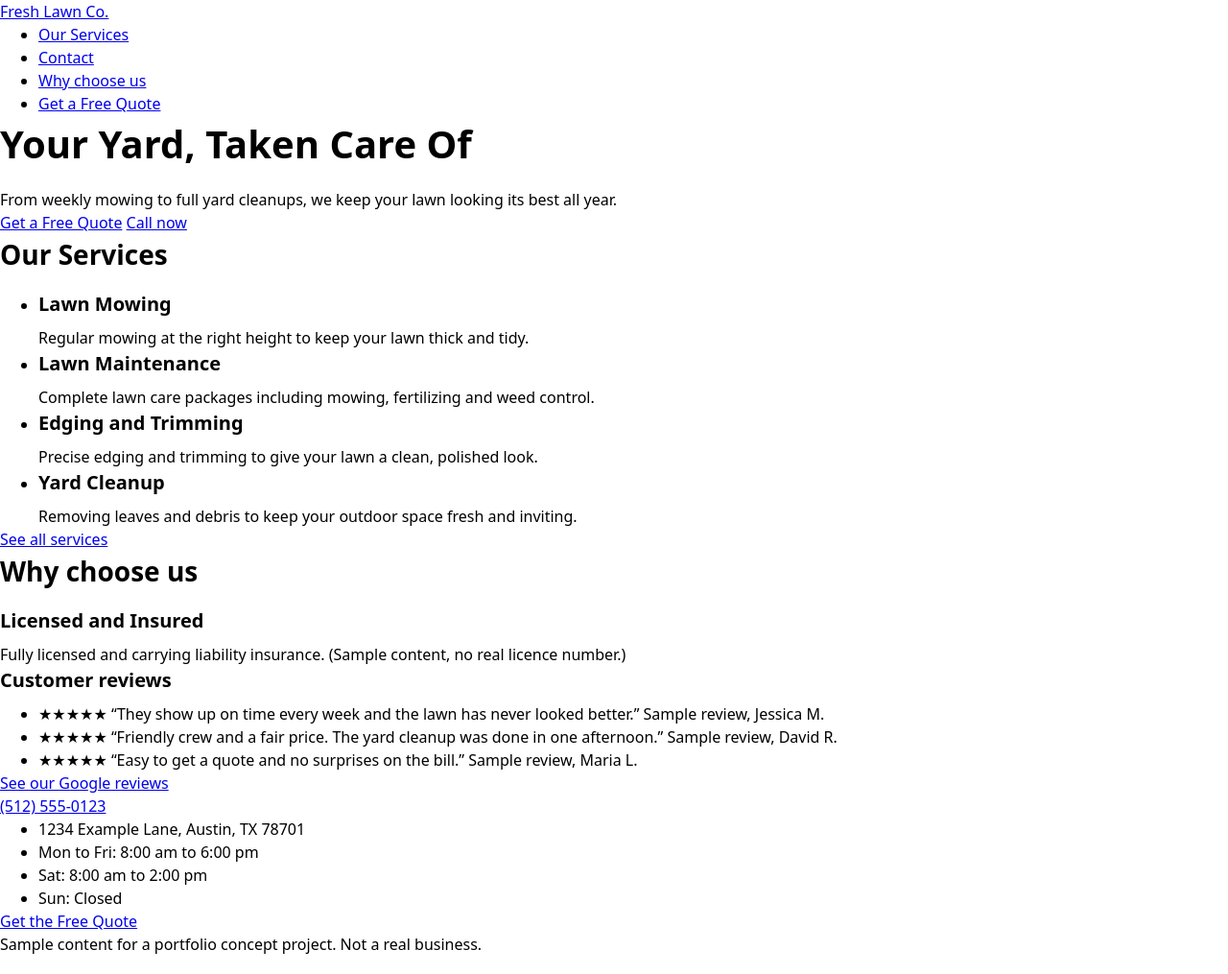
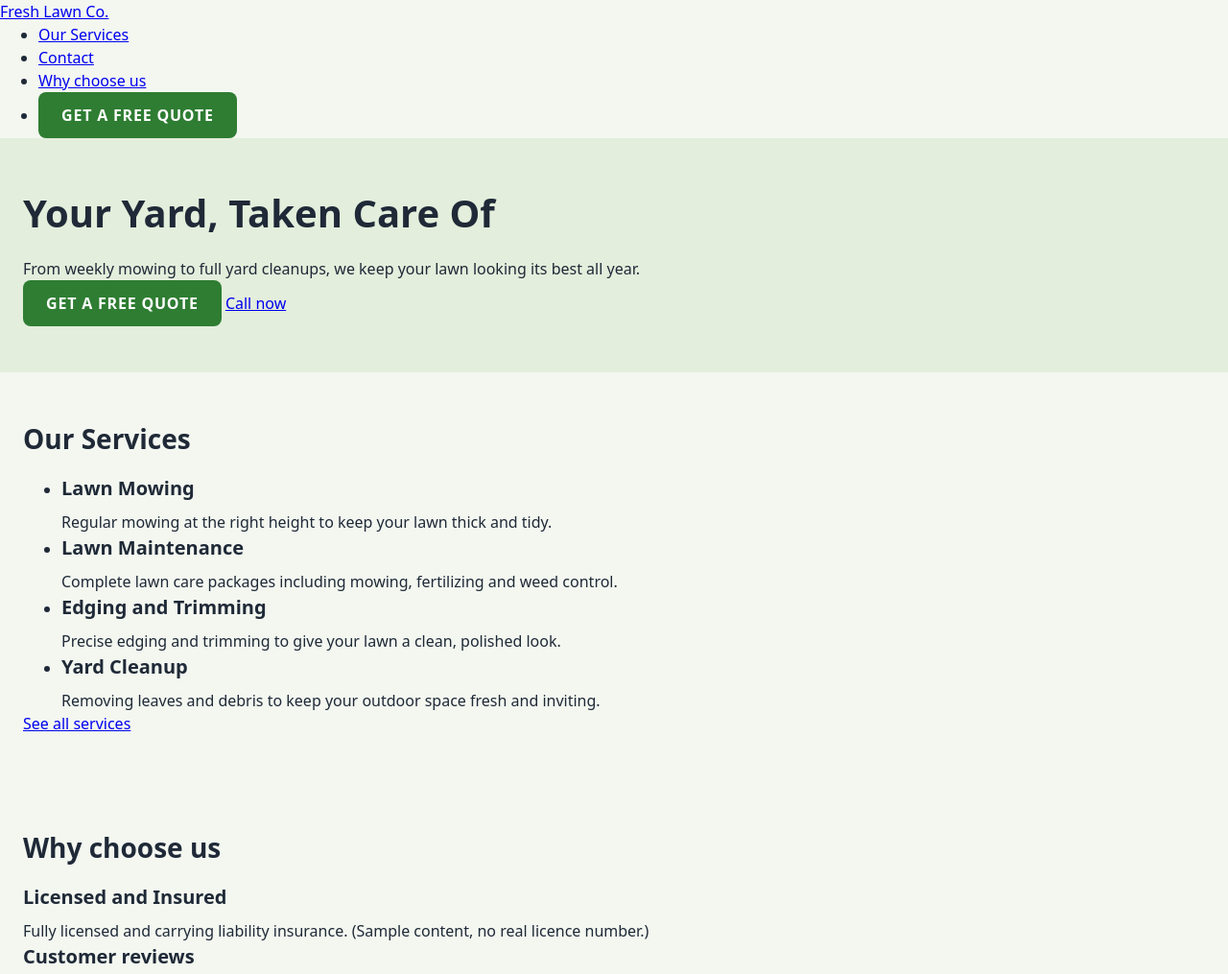
Before and after one commit to teoyeejay-oss/landscaping-website, a plain HTML site: page index.html in a window 1280 px wide. Shown: the top 1015 px of the page at 96% size. Drawn offline with Linux system fonts and the light colour scheme.

Commit message:
Add colors, button and hero styles

```diff
--- a/index.html
+++ b/index.html
@@ -15,20 +15,20 @@
         <li><a href="service.html">Our Services</a></li>
         <li><a href="contact.html">Contact</a></li>
         <li><a href="#why-choose-us">Why choose us</a></li>
-        <li><a href="contact.html">Get a Free Quote</a></li>
+        <li><a href="contact.html" class="get-a-free-quote">Get a Free Quote</a></li>
       </ul>
     </nav>
   </header>
 
   <main>
-    <section>  <!-- Hero -->
+    <section class="hero">  <!-- Hero -->
       <h1>Your Yard, Taken Care Of</h1>
       <p>From weekly mowing to full yard cleanups, we keep your lawn looking its best all year.</p>
-      <a href="contact.html">Get a Free Quote</a>
+      <a href="contact.html" class="get-a-free-quote">Get a Free Quote</a>
       <a href="tel:+15125550123">Call now</a>
     </section>
 
-    <section>  <!-- Services -->
+    <section class="services">  <!-- Services -->
       <h2>Our Services</h2>
     <ul>
       <li>
@@ -51,7 +51,7 @@
        <a href="service.html">See all services</a>
     </section>
 
-    <section id="why-choose-us">  <!-- Why Choose Us-->
+    <section id="why-choose-us" class="why-choose-us">  <!-- Why Choose Us-->
       <h2>Why choose us</h2>
       <h3>Licensed and Insured</h3>
       <p>Fully licensed and carrying liability insurance. (Sample content, no real licence number.)</p>
@@ -77,7 +77,7 @@
      <li>Sat: 8:00 am to 2:00 pm</li>
      <li>Sun: Closed</li>
     </ul>
-    <a href="contact.html">Get the Free Quote</a>
+    <a href="contact.html" class="get-a-free-quote">Get the Free Quote</a>
     <p>Sample content for a portfolio concept project. Not a real business.</p>
   </footer>
 
--- a/style.css
+++ b/style.css
@@ -7,6 +7,8 @@
 body{
     line-height: 1.5;
     font-family: system-ui, "Segoe UI", Roboto, Helvetica, Arial, sans-serif, "Apple Color Emoji", "Segoe UI Emoji", "Segoe UI Symbol";
+    color:#1f2937;
+    background-color:#f3f7f0;
 }
 
 img{
@@ -27,3 +29,28 @@ h3 {
   font-size: 1.25rem;
   margin-bottom: 0.5rem;
 }
+
+.get-a-free-quote{
+   display:inline-block;
+   text-transform: uppercase;
+   letter-spacing: 0.05em;
+   font-weight: 600;
+   background-color:#2e7d32;
+   color: white;
+   padding: 0.75rem 1.5rem;
+   border-radius: 0.5rem;
+   text-decoration: none;
+}
+
+.hero{
+  background-color: #e3eedc;
+  padding:3rem 1.5rem;
+}
+
+.services{
+  padding:3rem 1.5rem;
+}
+
+.why-choose-us{
+  padding:3rem 1.5rem;
+}
```
